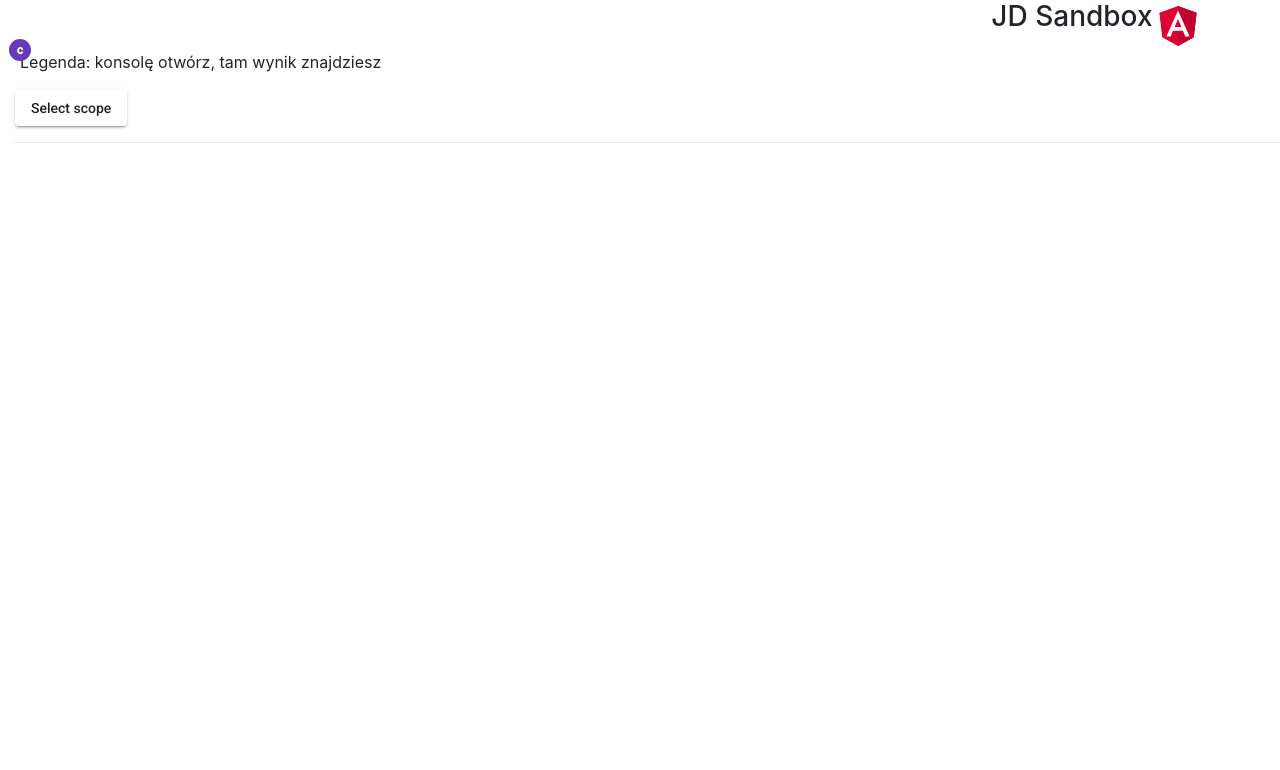
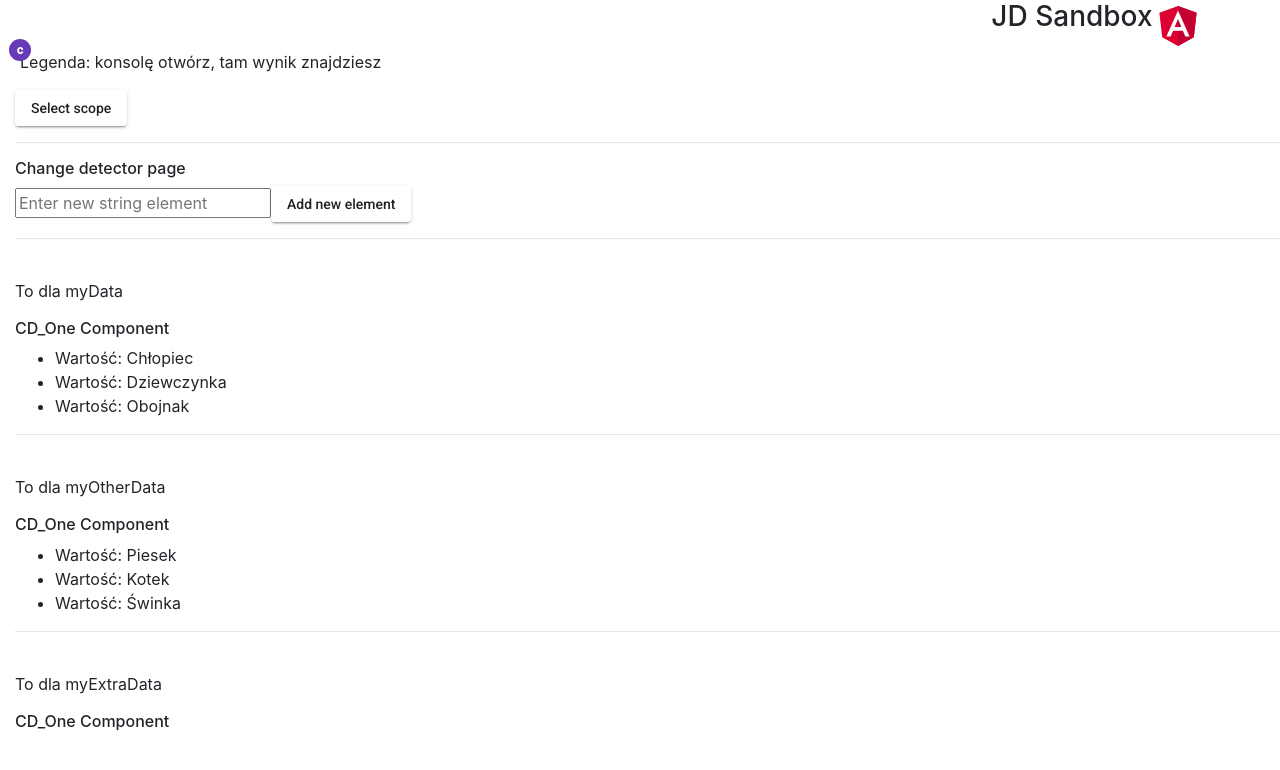
Before and after one commit to ptomczy/JD, an Angular app in the folder jd/: page /cd in a window 1280 px wide. Before the commit this address led to /. Shown: the top 770 px of the page. Built offline with nearby package versions, Linux system fonts and the light colour scheme.

Commit message:
20191001_STRT

```diff
--- a/jd/src/app/app-routing.module.ts
+++ b/jd/src/app/app-routing.module.ts
@@ -21,7 +21,8 @@ const routes: Routes = [
   {path: 'providers', loadChildren: () => import('src/providers/providers.module').then(m => m.ProvidersModule)},
   {path: 'viewContentChild', loadChildren: () => import('src/viewContentChild/vcc.module').then(m => m.VCCModule)},
   {path: 'angularAnimations', loadChildren: () => import('src/animations/animations.module').then(m => m.AnimationsModule)},
-  {path: 'forms', loadChildren: () => import('src/forms/forms.module').then(m => m.RealFormsModule)}
+  {path: 'forms', loadChildren: () => import('src/forms/forms.module').then(m => m.RealFormsModule)},
+  {path: 'cd', loadChildren: () => import('src/changeDetector/cd.module').then(m => m.CDModule)}
 ];
 
 @NgModule({
--- /dev/null
+++ b/jd/src/changeDetector/components/cd_one.component.html
@@ -0,0 +1,7 @@
+<h6>CD_One Component</h6>
+<ul>
+    <li *ngFor="let el of incomingData">Wartość: {{el}}</li>
+</ul>
+<ul>
+    <li *ngFor="let elex of extraData">Wartość: {{elex}}</li>
+</ul>
--- /dev/null
+++ b/jd/src/changeDetector/components/cd_one.component.ts
@@ -0,0 +1,29 @@
+import { Component, Input, ChangeDetectionStrategy, ChangeDetectorRef, OnInit } from "@angular/core";
+import { Observable } from 'rxjs';
+
+@Component({
+    selector: 'cd_one_component',
+    templateUrl: 'cd_one.component.html',
+    changeDetection: ChangeDetectionStrategy.OnPush
+})
+export class CDOneComponent implements OnInit{
+    @Input() incomingData: string[];
+    @Input() incomingExtraData: Observable<string[]>;
+    private extraData: string[] = [];
+
+
+    constructor(private cd: ChangeDetectorRef){
+
+    }
+
+    ngOnInit(){
+        // this.incomingExtraData.subscribe(val => {
+        //     this.extraData = val;
+        //     this.cd.markForCheck();
+        // })
+    }
+
+    refresh(){
+        this.cd.detectChanges(); // dla wymuszenia
+    }
+}
--- /dev/null
+++ b/jd/src/changeDetector/index.ts
@@ -0,0 +1 @@
+export * from './components/cd_one.component'
--- /dev/null
+++ b/jd/src/changeDetector/pages/cd.html
@@ -0,0 +1,15 @@
+<h6>Change detector page</h6>
+<input #inputElement type="text" placeholder="Enter new string element">
+<button mat-raised-button (click)="upgradeByPush(inputElement.value)">Add new element</button>
+<hr>
+<br>
+<p>To dla myData</p>
+<cd_one_component [incomingData]="myData"></cd_one_component>
+<hr>
+<br>
+<p>To dla myOtherData</p>
+<cd_one_component [incomingData]="myOtherData"></cd_one_component>
+<hr>
+<br>
+<p>To dla myExtraData</p>
+<cd_one_component [incomingExtraData]="myExtraData"></cd_one_component>
--- /dev/null
+++ b/jd/src/changeDetector/pages/cd.ts
@@ -0,0 +1,20 @@
+import { Component } from "@angular/core";
+import { BehaviorSubject } from 'rxjs';
+
+@Component({
+    selector: 'changeDetector',
+    templateUrl: 'cd.html'
+})
+export class CDPage {
+
+    private myData = ['Chłopiec', 'Dziewczynka', 'Obojnak'];
+    private myOtherData = ['Piesek', 'Kotek', 'Świnka'];
+    private myExtraData = new BehaviorSubject(['Drzewko', 'Kwiatek', 'Krzaczek']);
+
+    upgradeByPush(element: string){
+        //this.myData.push(element); // nie działa jak ustawione detection strategy OnPush
+        this.myOtherData = [...this.myData, element];
+        //this.myExtraData.next([element]);
+    }
+
+}
--- a/jd/src/home/components/button-menu-zwei/button-menu-zwei.ts
+++ b/jd/src/home/components/button-menu-zwei/button-menu-zwei.ts
@@ -49,7 +49,8 @@ const MILESTONES: Array<Imilestone> = [
     {name: 'Typescript poziom średni', sub: 'Ionic', presub: 'Użycie komponentów Ionica', adr: 'abstract'},
     {name: 'Typescript poziom średni', sub: 'Others', presub: 'Użycie viewChild i contentChild', adr: 'viewContentChild'},
     {name: 'Typescript poziom średni', sub: 'Others', presub: 'Animations', adr: 'angularAnimations'},
-    {name: 'Typescript poziom średni', sub: 'Others', presub: 'Formularze', adr: 'forms'}
+    {name: 'Typescript poziom średni', sub: 'Others', presub: 'Formularze', adr: 'forms'},
+    {name: 'Typescript poziom średni', sub: 'Others', presub: 'Change detector', adr: 'cd'}
 ]
 
 @Component({
```
Also changed, not shown: jd/src/changeDetector/cd-routing.module.ts (added, +14 -0 lines), jd/src/changeDetector/cd.module.ts (added, +13 -0 lines).
